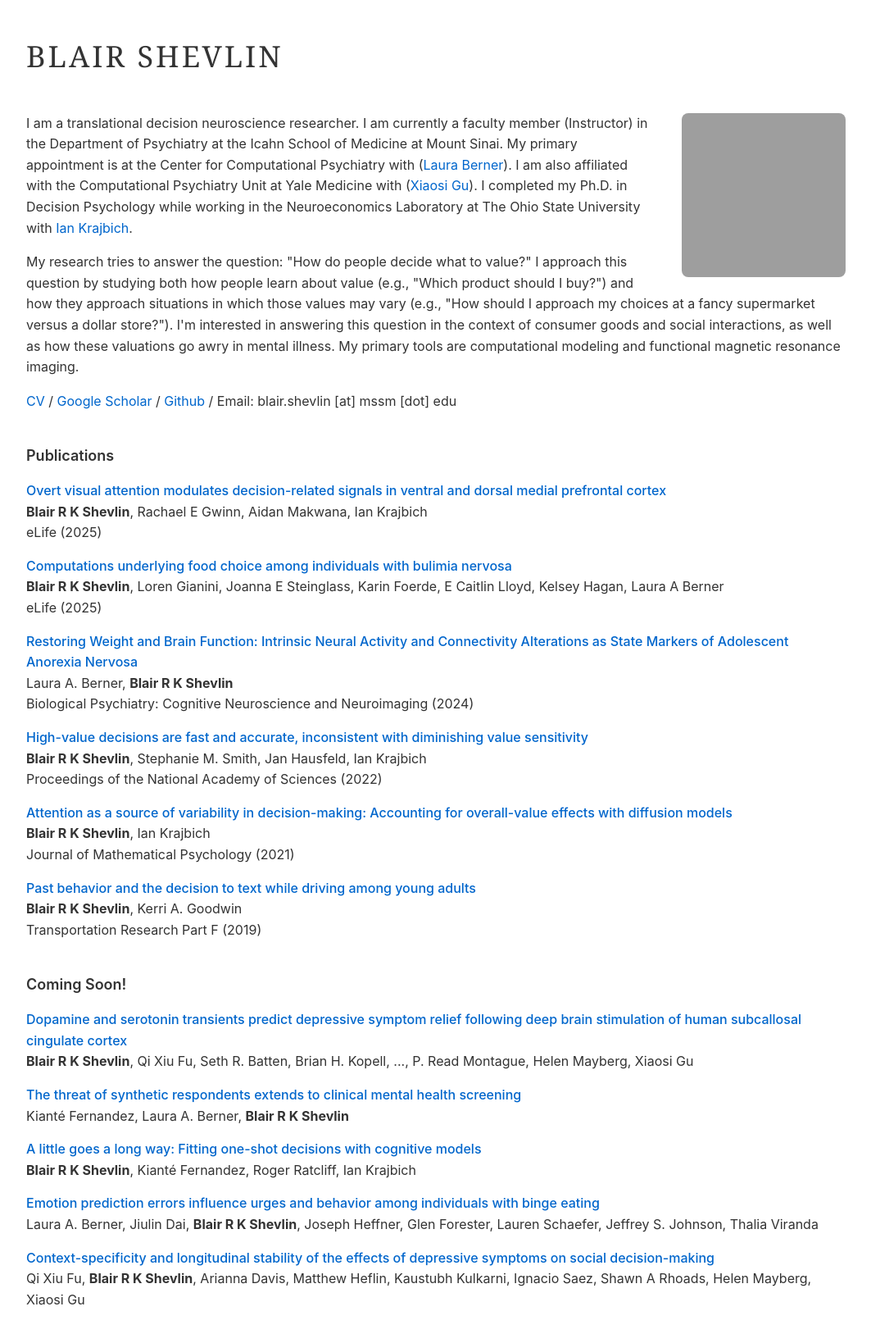
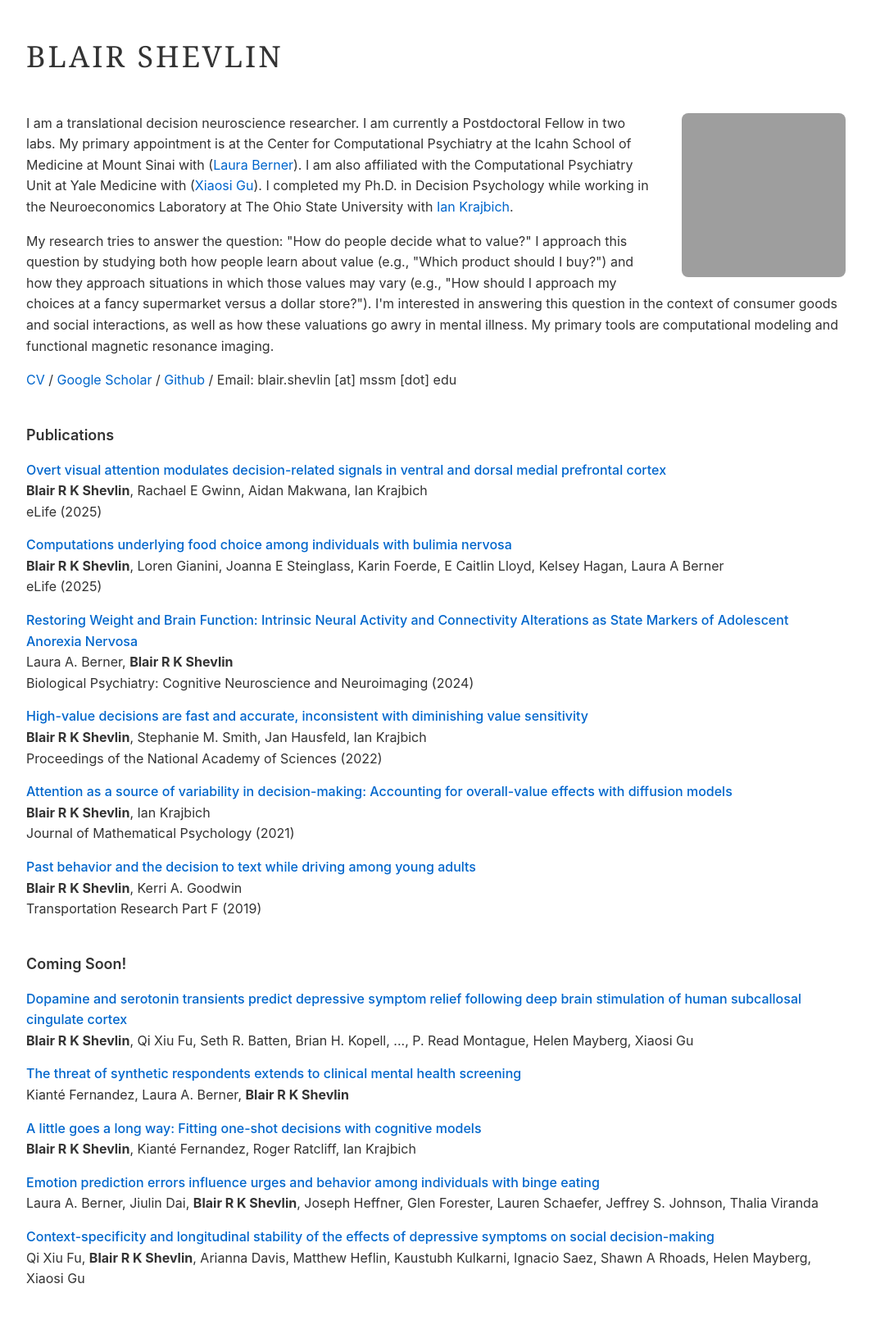
Before and after one commit to blairshevlin/blairshevlin.github.io, a Jekyll site: the page index.html, which Jekyll copies as it is, in a window 1280 px wide. Shown: the whole page at 82% size, without its empty margins (108-1171 px from the left). Built offline with Jekyll 4.4.1, drawn with Linux system fonts in a browser that asks for light colours; after the commit the page ends 1613 px from its top, so only the background shows below that; grey boxes are pictures that could not be loaded.

Commit message:
Revert "updated job title"
This reverts commit 32c5a92c0ee03013a93c80fa66fd12753b98d56b.

```diff
--- a/index.html
+++ b/index.html
@@ -86,9 +86,10 @@
         <img src="assets/images/headshot.png" alt="Blair Shevlin">
 
         <p>
-            I am a translational decision neuroscience researcher. I am currently a faculty member (Instructor) in the Department of Psychiatry at the Icahn School of Medicine at Mount Sinai.
-            My primary appointment is at the Center for Computational Psychiatry with (<a href="https://labs.icahn.mssm.edu/bernerlab/">Laura Berner</a>).
-            I am also affiliated with the Computational Psychiatry Unit at Yale Medicine with (<a href="https://www.neurocpu.org/">Xiaosi Gu</a>).
+            I am a translational decision neuroscience researcher. I am currently a Postdoctoral Fellow in two labs.
+            My primary appointment is at the Center for Computational Psychiatry at the Icahn School of Medicine at Mount
+            Sinai with (<a href="https://labs.icahn.mssm.edu/bernerlab/">Laura Berner</a>). I am also affiliated with the
+            Computational Psychiatry Unit at Yale Medicine with (<a href="https://www.neurocpu.org/">Xiaosi Gu</a>).
             I completed my Ph.D. in Decision Psychology while working in the Neuroeconomics Laboratory at The Ohio State
             University with <a href="https://krajbichlab.psych.ucla.edu/people">Ian Krajbich</a>.
         </p>
```
